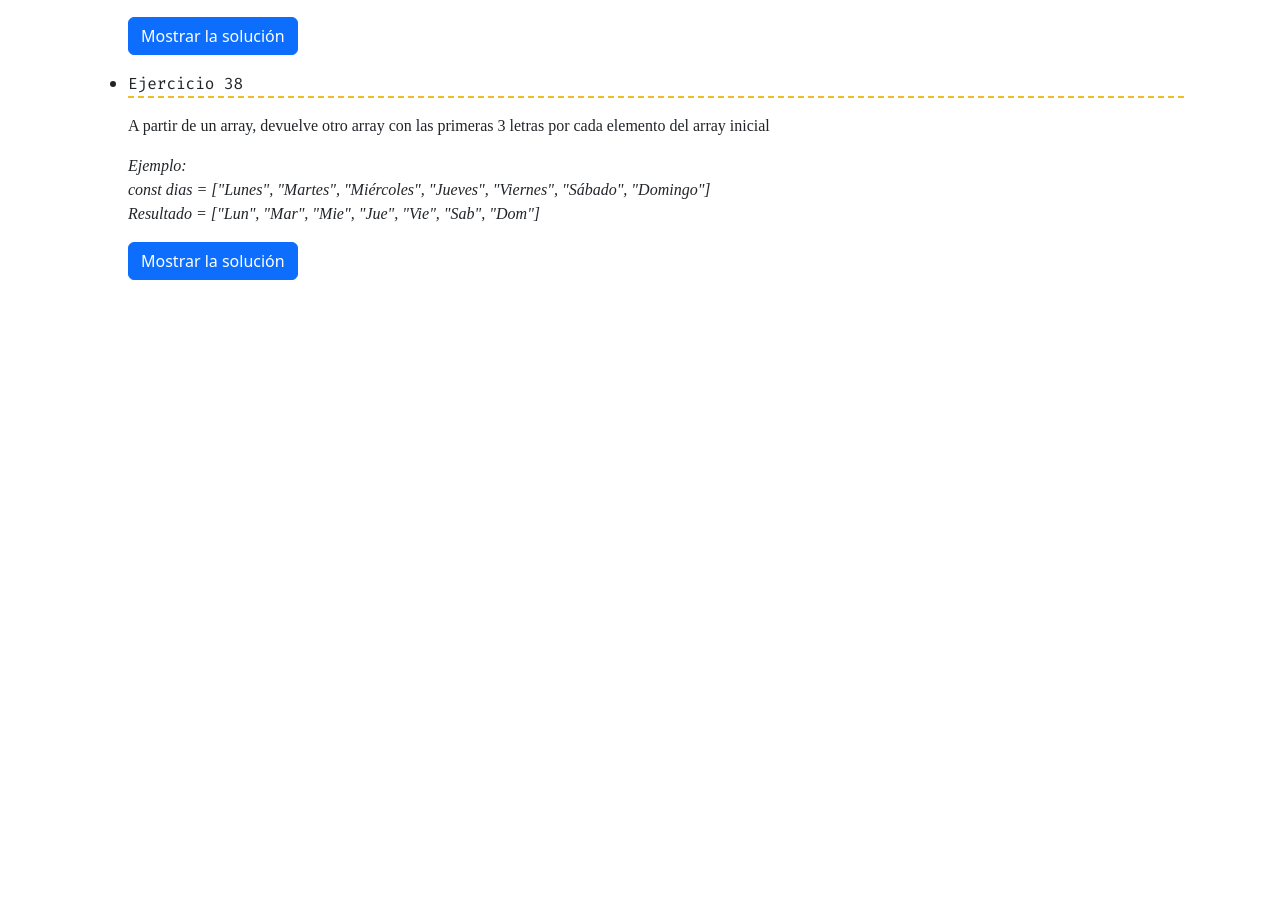
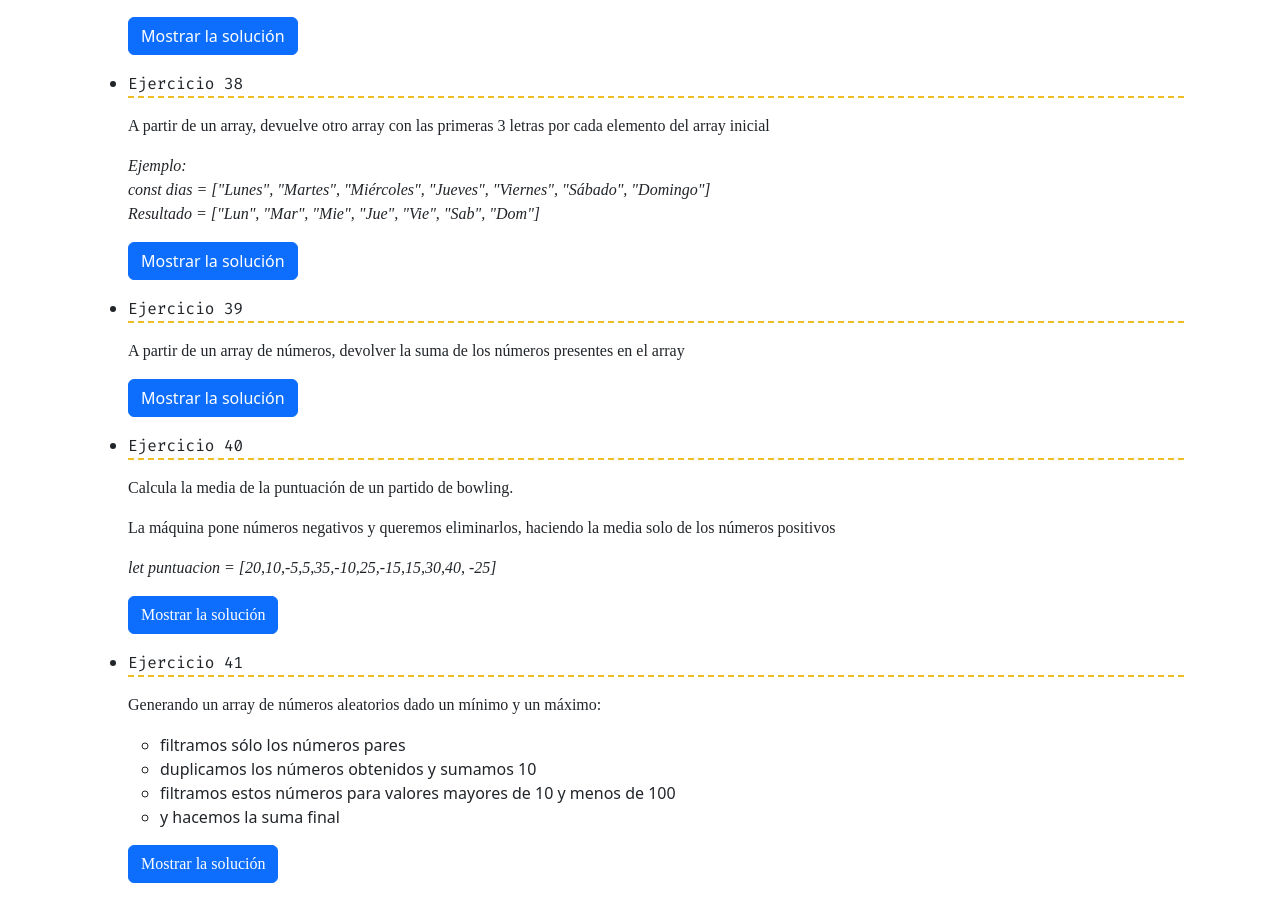
Before and after one commit to saaricas/contenido-javascript, a plain HTML site: page bloque_array.html in a window 1280 px wide. Shown: the part 1396-2295 px from the top of the page. Before the commit the page ends 1692 px from the top, so only its background shows below. Drawn offline with nearby package versions, Linux system fonts and the light colour scheme; a web font is replaced by a local one.

Commit message:
ejercicios hasta el 41

```diff
--- a/bloque_array.html
+++ b/bloque_array.html
@@ -262,6 +262,115 @@ console.log(resultado) // imprimimos el resultado en consola para comprobar
 </script> -->
 
             </li>
+            <li><p class="ejercicio">Ejercicio 39</p>
+                <p>A partir de un array de números, devolver la suma de los números presentes en el array</p>
+                    <a class="btn btn-primary" data-bs-toggle="collapse" href="#ej39" role="button" aria-expanded="false" aria-controls="collapseExample">
+                        Mostrar la solución
+                        </a>
+                    </p>
+                    <div class="collapse" id="ej39">
+                        <div class="card card-body">
+                            <p><img src="img/ej_39.png" alt="" class="img-fluid" width="75%"></p>
+                        </div>
+                    </div>
+<!-- CÓDIGO EJERCICIO 38 <script>
+let numeros = [1,4,8,10,7] //definimos el array
+let suma = numeros.reduce(function(a,b){ // utilizamos la función reduce que realizará la suma automáticamente del array. Guardamos esta suma en la nueva variable establecida "suma"
+    return a + b
+});
+console.log(suma) // imprimos en pantalla el resultado para comprobar que haya funcionado
+</script> -->
+
+            </li>
+            <li><p class="ejercicio">Ejercicio 40</p>
+                <p>Calcula la media de la puntuación de un partido de bowling.</p>
+                <p>La máquina pone números negativos y queremos eliminarlos, haciendo la media solo de los números positivos</p>
+                <p><em>let puntuacion = [20,10,-5,5,35,-10,25,-15,15,30,40, -25]</em></p>
+
+                    <p><a class="btn btn-primary" data-bs-toggle="collapse" href="#ej40" role="button" aria-expanded="false" aria-controls="collapseExample">
+                        Mostrar la solución
+                        </a>
+                    </p>
+                    <div class="collapse" id="ej40">
+                        <div class="card card-body">
+                            <p><img src="img/ej_40.png" alt="" class="img-fluid" width="75%"></p>
+                        </div>
+                    </div>
+<!-- CÓDIGO EJERCICIO 40 <script>
+let puntuacion = [20,10,-5,5,35,-10,25,-15,15,30,40,-25]; //declaramos la variable con el array
+let numPositivos = []; // creamos una variable para almacenar los números positivos
+let suma = 0; // creamos una variable para almacenar la suma
+for(i=0; i<puntuacion.length; i++){ // establecemos el bucle for para restrear los datos positivos y almacenarlos en la variable para sumarlos
+    if(Number(puntuacion[i])>0){
+        numPositivos.push(puntuacion[i]) // almacenamos los valores positivos en el array
+    }else{
+        continue
+    }
+}
+suma = numPositivos.reduce(function(a,b){ // establecemos la función reduce para sumar los datos positivos y la almacenamos en la variable suma
+    return a + b;
+})
+console.log(suma); // imprimos el resultado de la suma
+</script> -->
+            </li>
+            <li><p class="ejercicio">Ejercicio 41</p>
+                <p>Generando un array de números aleatorios dado un mínimo y un máximo:
+                    <ul>
+                        <li>filtramos sólo los números pares</li>
+                        <li>duplicamos los números obtenidos y sumamos 10</li>
+                        <li>filtramos estos números para valores mayores de 10 y menos de 100</li>
+                        <li>y hacemos la suma final</li>
+                    </ul>
+                    </p>
+                    <p><a class="btn btn-primary" data-bs-toggle="collapse" href="#ej41" role="button" aria-expanded="false" aria-controls="collapseExample">
+                        Mostrar la solución
+                        </a>
+                    </p>
+                    <div class="collapse" id="ej41">
+                        <div class="card card-body">
+                            <p><img src="img/ej_41.png" alt="" class="img-fluid" width="75%"></p>
+                        </div>
+                    </div>
+<!-- CÓDIGO EJERCICIO 41 <script>
+    //Definimos las variables y los arrays. Las variales las podrá elegir el usuario a través de un prompt para generar así el array aleatorio
+let minNumero = prompt("Establece el valor desde el que empezarán a buscarse los números aleatorios")
+let maxNumero = prompt("Define el último valor hasta el que se buscarán los números aleatorios. Este valor debe ser superior a 20")
+let cant = prompt("Inserta la cantidad de números que tendrá tu array original");
+let numPares=[];
+let mayor10 = [];
+let sumaFinal=[];
+//Generamos el array aleatorio utilizando math.floor y math.random con los valores que ha introducido el usuario.
+let miarray = Array.from({length: Number(cant)}, () => Math.floor(Math.random() * (Number(maxNumero) - Number(minNumero))) + Number(minNumero));
+alert(`Tu serie de números son: ${miarray}`)
+console.log(miarray)
+//Seleccionamos únicamente los números pares y los almacenamos en un nuevo array
+for(i=0;i<miarray.length;i++){
+    if(Number(miarray[i])%2 ==0){
+        numPares.push(miarray[i])
+    }else{
+        continue
+    }
+}
+alert(`Seleccionando solo los números pares nos quedamos con: ${numPares}`);
+console.log(numPares)
+//seleccionamos los números mayores de 10 y menores de 100 y los almacenamos en un array
+for(i=0;i<numPares.length;i++){
+    if(Number(numPares[i])>10 && Number(numPares[i])<100){
+        mayor10.push(numPares[i])
+    }else{
+        continue
+    }
+}
+alert(`Los seleccionados son los mayores de 10 y menores de 100, por lo que nos queda: ${mayor10}`)
+console.log(mayor10);
+//Por último, los números que han quedado tras el proceso de selección los sumamos y guardamos la suma en una variable.
+sumaFinal = mayor10.reduce(function(a,b){
+    return a + b
+})
+alert(`Tras estos cálculos, tu número de la fortuna es: ${sumaFinal}`)
+console.log(sumaFinal)
+</script> -->
+            </li>
         </ul>
     </div>
 </div>
```
Also changed, not shown: img/ej_39.png (added), img/ej_40.png (added), img/ej_41.png (added), 1 other file.
